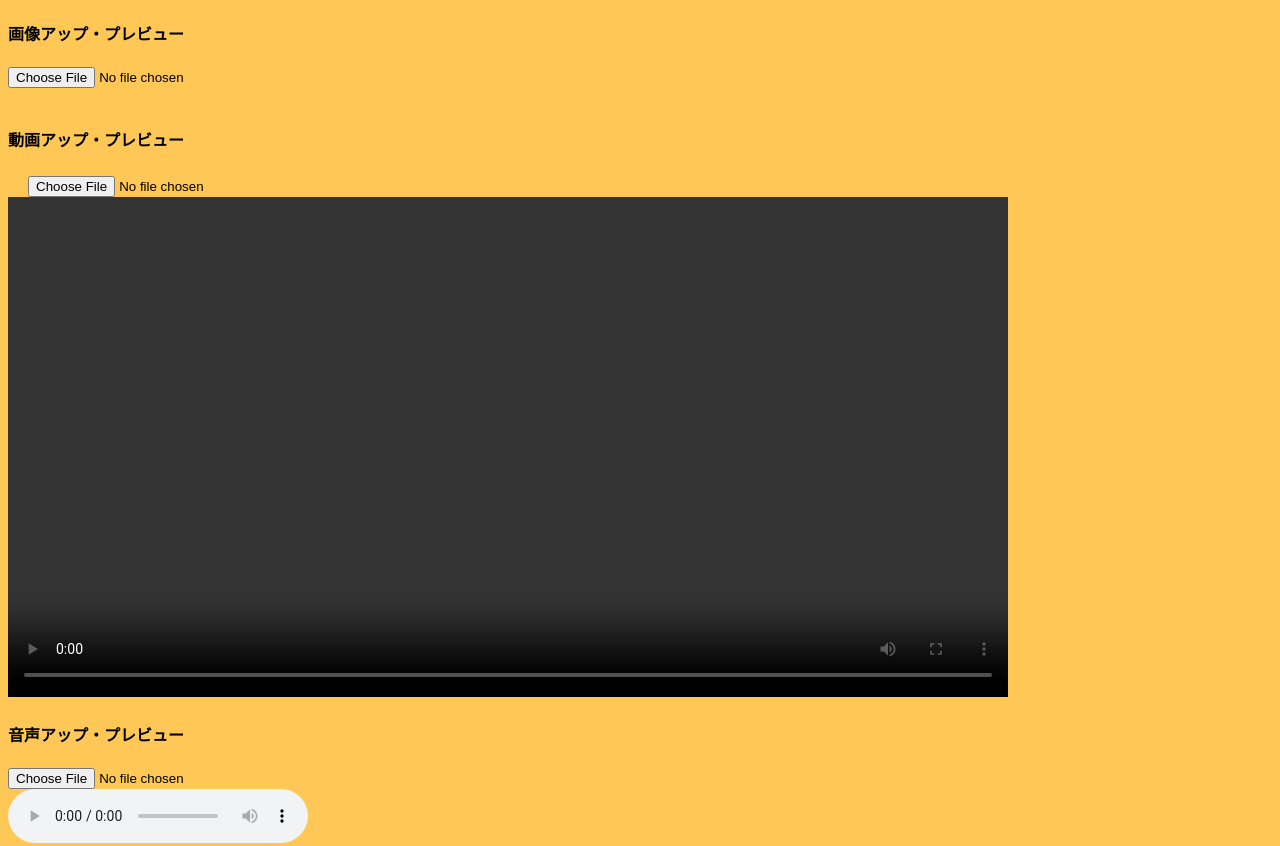
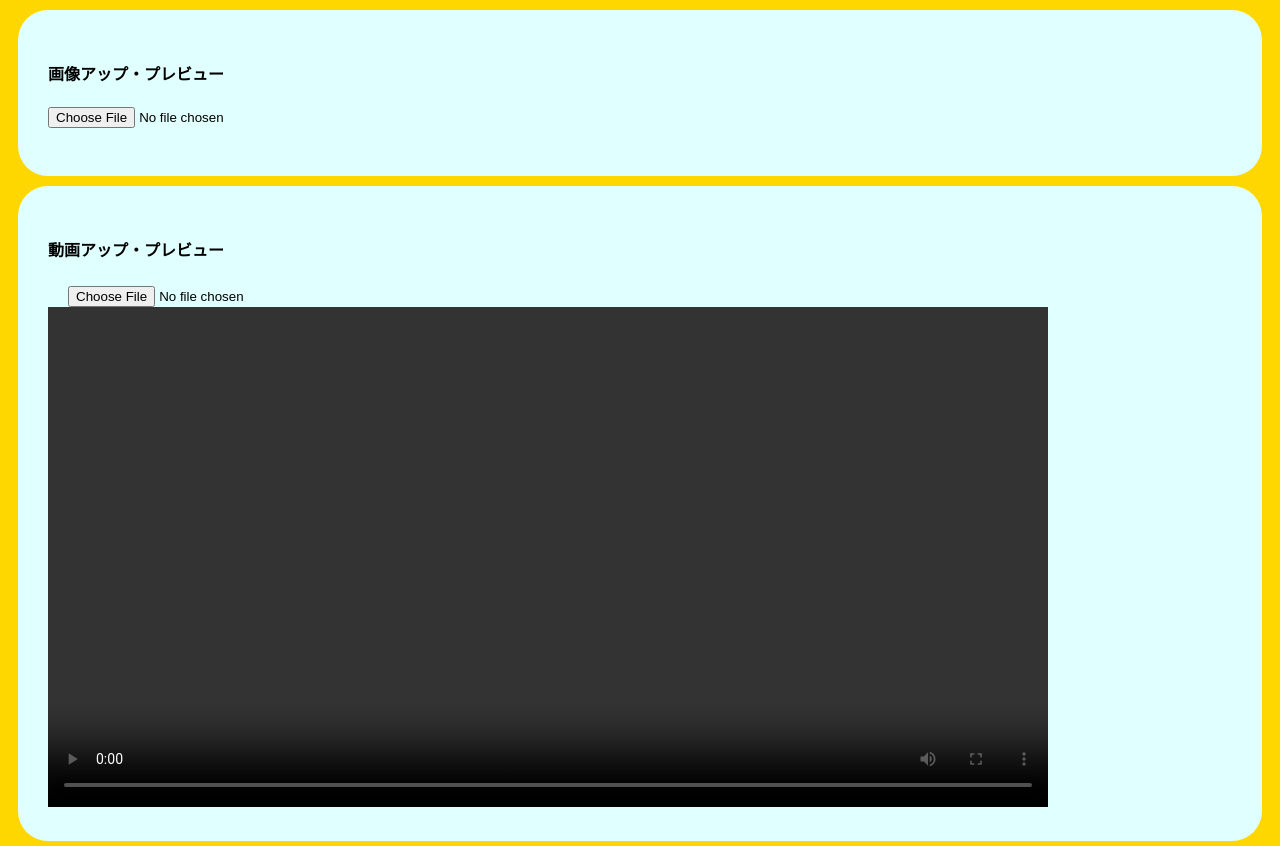
Before and after one commit to R-chat-07/test, a plain HTML site: page index.html in a window 1280 px wide. Shown: the top 846 px of the page. Drawn offline with Linux system fonts and the light colour scheme.

Commit message:
Update style.css

```diff
--- a/style.css
+++ b/style.css
@@ -1,3 +1,10 @@
 html {
-    background-color: #ffc755;
+    background-color: #FFD700;
 }
+
+div {
+    background-color: #E0FFFF;
+    padding: 30px;
+    margin: 10px;
+    border-radius: 30px;
+}
```
